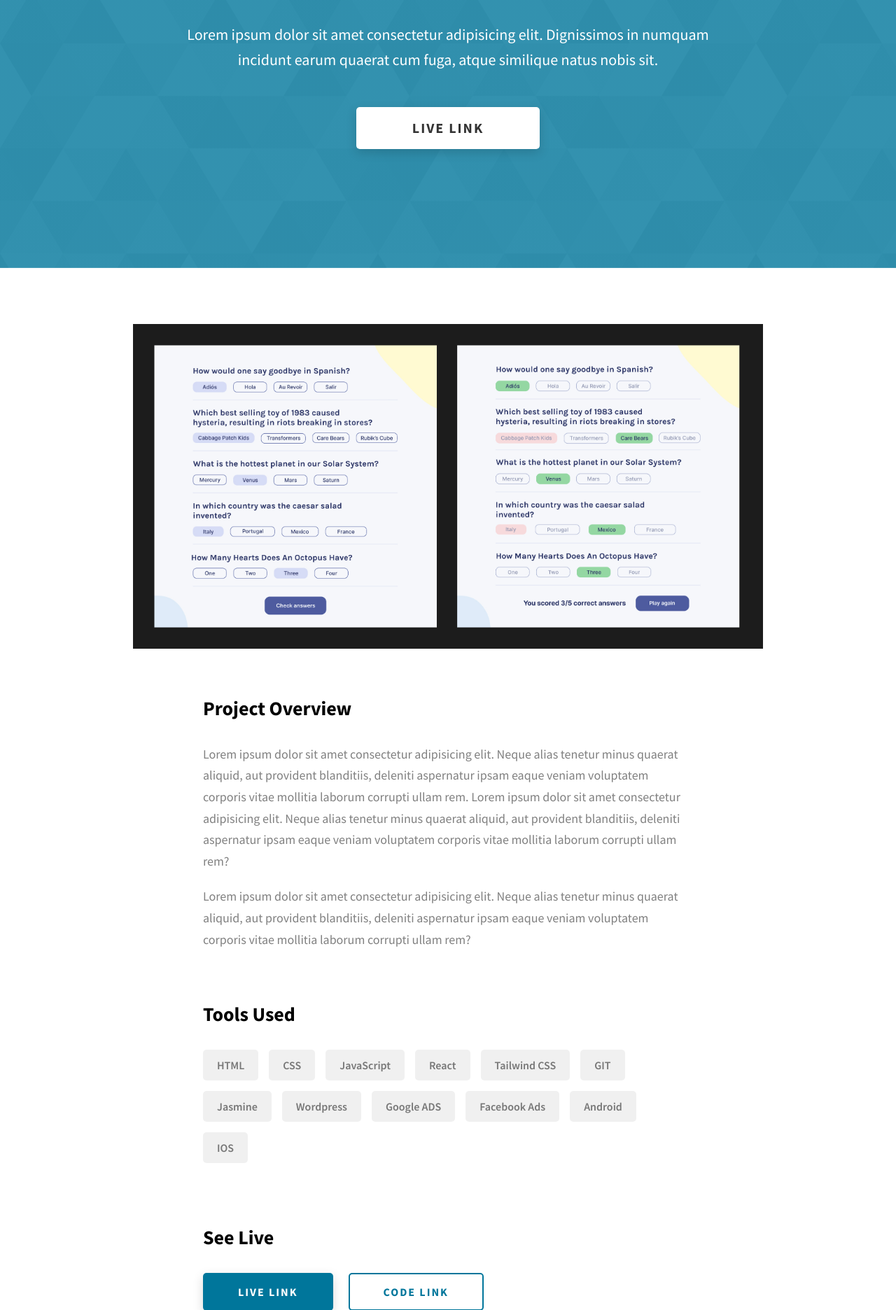
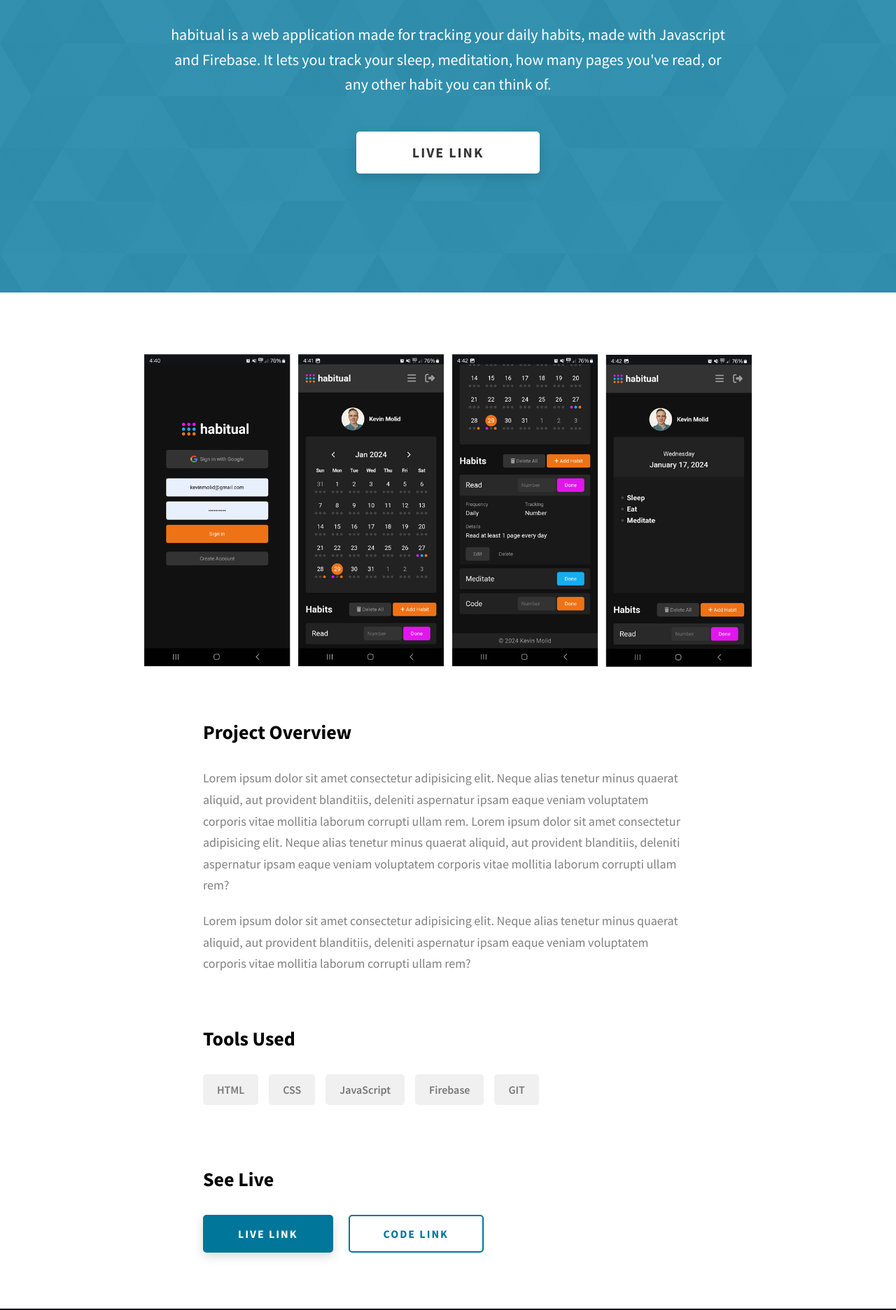
Before and after one commit to KevinMolid/portfolio, a website built with Vite: page project-1.html in a window 1280 px wide. Shown: the part 388-2260 px from the top of the page at 70% size. Built offline with nearby package versions, Linux system fonts and the light colour scheme.

Commit message:
Changed project 1 page: habitual

```diff
--- a/project-1.html
+++ b/project-1.html
@@ -84,16 +84,16 @@
 
     <section class="project-cs-hero">
       <div class="project-cs-hero__content">
-        <h1 class="heading-primary">Project 1</h1>
+        <h1 class="heading-primary">habitual</h1>
         <div class="project-cs-hero__info">
           <p class="text-primary">
-            Lorem ipsum dolor sit amet consectetur adipisicing elit. Dignissimos
-            in numquam incidunt earum quaerat cum fuga, atque similique natus
-            nobis sit.
+            habitual is a web application made for tracking your daily habits,
+            made with Javascript and Firebase. It lets you track your sleep, meditation,
+            how many pages you've read, or any other habit you can think of.
           </p>
         </div>
         <div class="project-cs-hero__cta">
-          <a href="#" class="btn btn--bg" target="_blank">Live Link</a>
+          <a href="https://km-habitual.netlify.app/" class="btn btn--bg" target="_blank">Live Link</a>
         </div>
       </div>
     </section>
@@ -102,7 +102,7 @@
         <div class="project-details__content">
           <div class="project-details__showcase-img-cont">
             <img
-              src="./assets/img/quiz.jpg"
+              src="./assets/img/habitual-showcase-transparent.png"
               alt="Project Image"
               class="project-details__showcase-img"
             />
@@ -133,15 +133,8 @@
                 <div class="skills__skill">HTML</div>
                 <div class="skills__skill">CSS</div>
                 <div class="skills__skill">JavaScript</div>
-                <div class="skills__skill">React</div>
-                <div class="skills__skill">Tailwind CSS</div>
+                <div class="skills__skill">Firebase</div>
                 <div class="skills__skill">GIT</div>
-                <div class="skills__skill">Jasmine</div>
-                <div class="skills__skill">Wordpress</div>
-                <div class="skills__skill">Google ADS</div>
-                <div class="skills__skill">Facebook Ads</div>
-                <div class="skills__skill">Android</div>
-                <div class="skills__skill">IOS</div>
               </div>
             </div>
             <div class="project-details__links">
```
